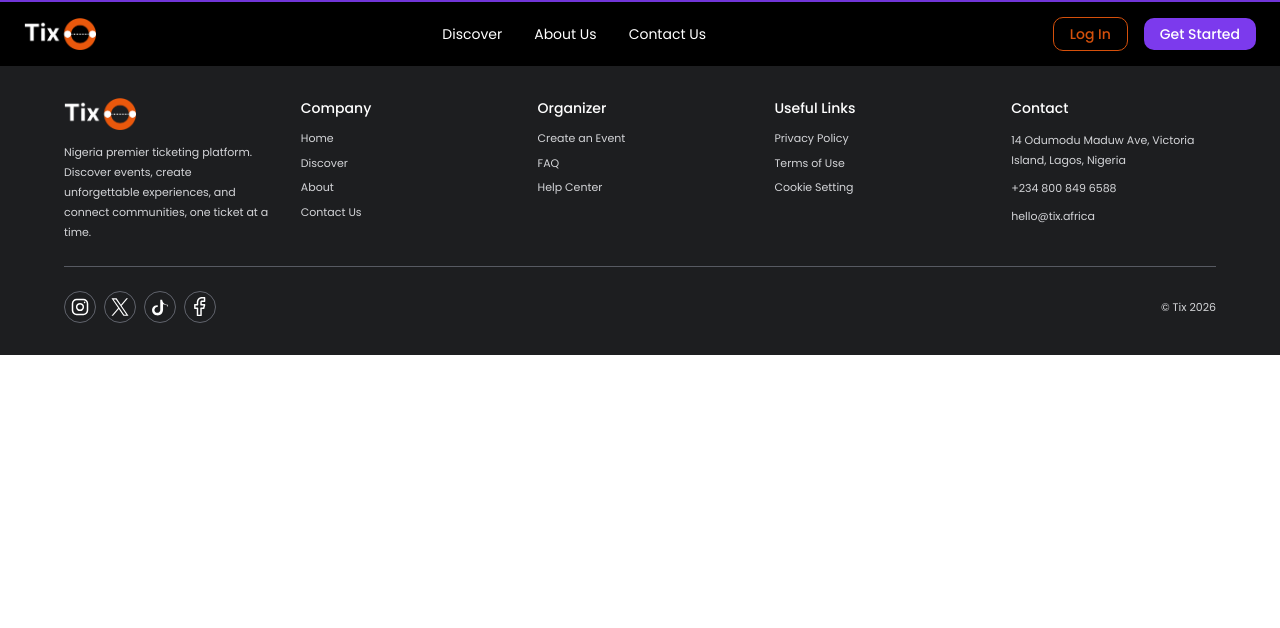
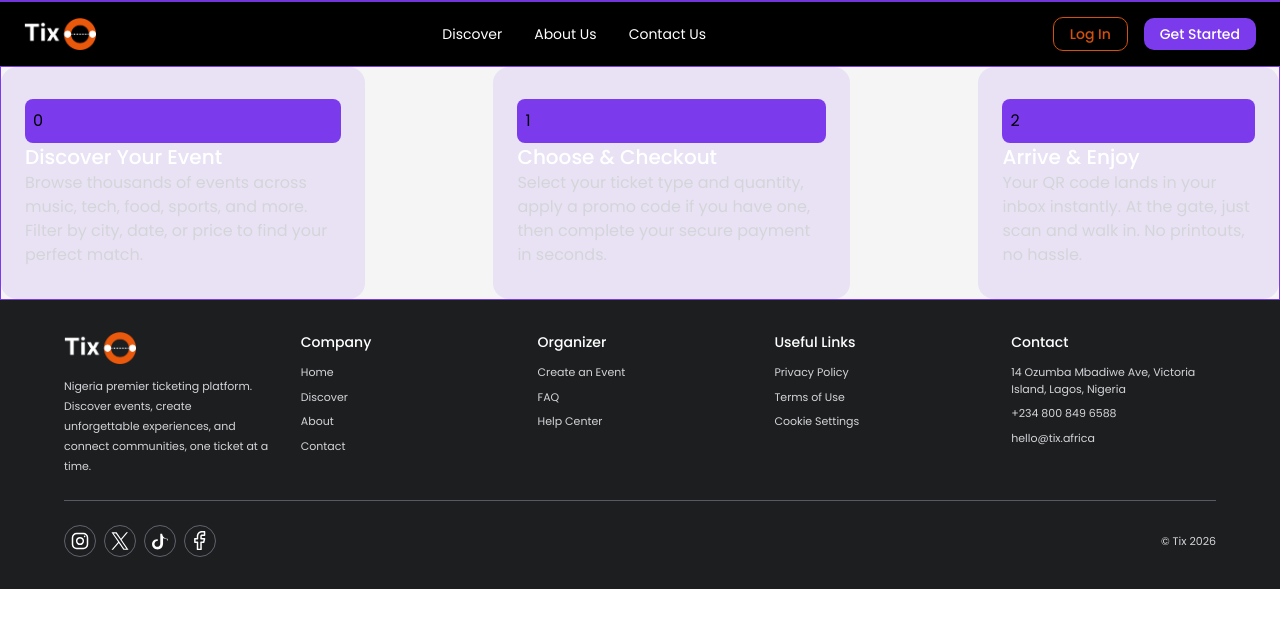
Before and after one commit to dev-prosper99/interns-project, a React (Vite) app: page / in a window 1280 px wide. Shown: the top 628 px of the page. Built offline with nearby package versions, Linux system fonts and the light colour scheme.

Commit message:
feat: taught reusability of jsx elements and data structures for mapping and key

```diff
--- /dev/null
+++ b/src/components/cards/index.tsx
@@ -0,0 +1,22 @@
+interface SmallCardsProps {
+  cardNumber: number;
+  cardHeader: string;
+  cardText: string;
+}
+export const SmallCards = ({
+  cardNumber,
+  cardHeader,
+  cardText,
+}: SmallCardsProps) => {
+  return (
+    <div className="max-w-110 py-8 px-6 bg-[#7C3AED1A] rounded-2xl flex-col gap-6">
+      <div className="rounded-lg py-2.5 px-2 bg-purple-500">{cardNumber}</div>
+      <div className="flex-col gap-2">
+        <h3 className="text-white font-medium text-xl">{cardHeader}</h3>
+        <p className="text-neutral-300 text-base font-normal leading-6">
+          {cardText}
+        </p>
+      </div>
+    </div>
+  );
+};
--- a/src/components/layouts/Footer.tsx
+++ b/src/components/layouts/Footer.tsx
@@ -1,12 +1,36 @@
-import { InstagramIcon, TiktokIcon, XIcon , FacebookIcon} from "@/assets/icons";
+import { InstagramIcon, TiktokIcon, XIcon, FacebookIcon } from "@/assets/icons";
 import logo from "@/assets/images/logo.png";
+import { Link } from "react-router-dom";
+
+const footerItems = [
+  {
+    header: "Company",
+    lists: ["Home", "Discover", "About", "Contact"],
+  },
+  {
+    header: "Organizer",
+    lists: ["Create an Event", "FAQ", "Help Center"],
+  },
+  {
+    header: "Useful Links",
+    lists: ["Privacy Policy", "Terms of Use", "Cookie Settings"],
+  },
+  {
+    header: "Contact",
+    lists: [
+      "14 Ozumba Mbadiwe Ave, Victoria Island, Lagos, Nigeria",
+      "+234 800 849 6588",
+      "hello@tix.africa",
+    ],
+  },
+];
 
 const Footer = () => {
   return (
     <footer className="w-full bg-[#1d1e20] px-4 py-8 text-white">
       <div className="mx-auto max-w-6xl">
         <div className="grid gap-6 border-b border-neutral-600 pb-6 md:grid-cols-5 lg:gap-8">
-          <div className="max-w-[240px]">
+          <div className="max-w-60">
             <img src={logo} alt="Tix logo" className="mb-3 h-8 w-auto" />
             <p className="text-[10px] leading-5 text-neutral-300 sm:text-[11px]">
               Nigeria premier ticketing platform. Discover events, create
@@ -15,77 +39,51 @@ const Footer = () => {
             </p>
           </div>
 
-          <div>
-            <h3 className="mb-3 text-sm font-medium text-white">Company</h3>
-            <ul className="space-y-2 text-[10px] text-neutral-300 sm:text-[11px]">
-              <li>Home</li>
-              <li>Discover</li>
-              <li>About</li>
-              <li>Contact Us</li>
-            </ul>
-          </div>
-
-          <div>
-            <h3 className="mb-3 text-sm font-medium text-white">Organizer</h3>
-            <ul className="space-y-2 text-[10px] text-neutral-300 sm:text-[11px]">
-              <li>Create an Event</li>
-              <li>FAQ</li>
-              <li>Help Center</li>
-            </ul>
-          </div>
-
-          <div>
-            <h3 className="mb-3 text-sm font-medium text-white">
-              Useful Links
-            </h3>
-            <ul className="space-y-2 text-[10px] text-neutral-300 sm:text-[11px]">
-              <li>Privacy Policy</li>
-              <li>Terms of Use</li>
-              <li>Cookie Setting</li>
-            </ul>
-          </div>
-
-          <div>
-            <h3 className="mb-3 text-sm font-medium text-white">Contact</h3>
-            <div className="space-y-2 text-[10px] leading-5 text-neutral-300 sm:text-[11px]">
-              <p>14 Odumodu Maduw Ave, Victoria Island, Lagos, Nigeria</p>
-              <p>+234 800 849 6588</p>
-              <p>hello@tix.africa</p>
+          {footerItems.map((items, index) => (
+            <div key={index}>
+              <h3 className="mb-3 text-sm font-medium text-white">
+                {items.header}
+              </h3>
+              <ul className="space-y-2 text-[10px] text-neutral-300 sm:text-[11px]">
+                {items.lists.map((listItem, index) => (
+                  <li key={index}>{listItem}</li>
+                ))}
+              </ul>
             </div>
-          </div>
+          ))}
         </div>
 
         <div className="mt-6 flex items-center justify-between gap-4">
           <div className="flex items-center gap-2">
-            <a
-              href="#"
+            <Link
+              to="#"
               aria-label="Instagram"
               className="grid h-8 w-8 place-items-center rounded-full border border-neutral-500 text-neutral-300"
             >
               <InstagramIcon className="h-5 w-5" />
-            </a>
+            </Link>
 
-            <a
-              href="#"
+            <Link
+              to="#"
               aria-label="X"
               className="grid h-8 w-8 place-items-center rounded-full border border-neutral-500 text-neutral-300"
             >
               <XIcon className="h-5 w-5" />
-            </a>
-            <a
-              href="#"
+            </Link>
+            <Link
+              to="#"
               aria-label="Tiktok"
               className="grid h-8 w-8 place-items-center rounded-full border border-neutral-500 text-neutral-300"
             >
               <TiktokIcon className="h-5 w-5" />
-            </a>
-            <a
-              href="#"
+            </Link>
+            <Link
+              to="#"
               aria-label="Facebook"
               className="grid h-8 w-8 place-items-center rounded-full border border-neutral-500 text-neutral-300"
             >
               <FacebookIcon className="h-5 w-5" />
-            </a>
+            </Link>
           </div>
 
           <p className="text-[10px] text-neutral-300 sm:text-[11px]">
--- /dev/null
+++ b/src/constants/events.ts
@@ -0,0 +1,11 @@
+export const Events=[
+    {
+        eventTitle: "",
+        eventCategory: "",
+        venue: "",
+        numberAttending: "",
+        startDate: "",
+        startTime: "",
+        ticketPrice: ""
+    }
+]
--- /dev/null
+++ b/src/constants/index.ts
@@ -0,0 +1,14 @@
+export const CardTextValues = [
+  {
+    header: "Discover Your Event",
+    text: "Browse thousands of events across music, tech, food, sports, and more. Filter by city, date, or price to find your perfect match.",
+  },
+  {
+    header: "Choose & Checkout",
+    text: "Select your ticket type and quantity, apply a promo code if you have one, then complete your secure payment in seconds.",
+  },
+  {
+    header: "Arrive & Enjoy",
+    text: "Your QR code lands in your inbox instantly. At the gate, just scan and walk in. No printouts, no hassle.",
+  },
+];
--- a/src/pages/Home.tsx
+++ b/src/pages/Home.tsx
@@ -1,12 +1,23 @@
 import Navbar from "@/components/layouts/Navbar";
 import Footer from "@/components/layouts/Footer";
+import { CardTextValues } from "@/constants";
+import { SmallCards } from "@/components/cards";
 
 const Home = () => {
-    return (
-        <div>
-        <Navbar />
-        <Footer />
-        </div>
-    )
-}
+  return (
+    <div>
+      <Navbar />
+      <div className="bg-[#9EA0A91A] border border-purple-500 flex gap-32">
+        {CardTextValues.map((values, index) => (
+          <SmallCards
+            cardNumber={index}
+            cardHeader={values.header}
+            cardText={values.text}
+          />
+        ))}
+      </div>
+      <Footer />
+    </div>
+  );
+};
 export default Home;
```
